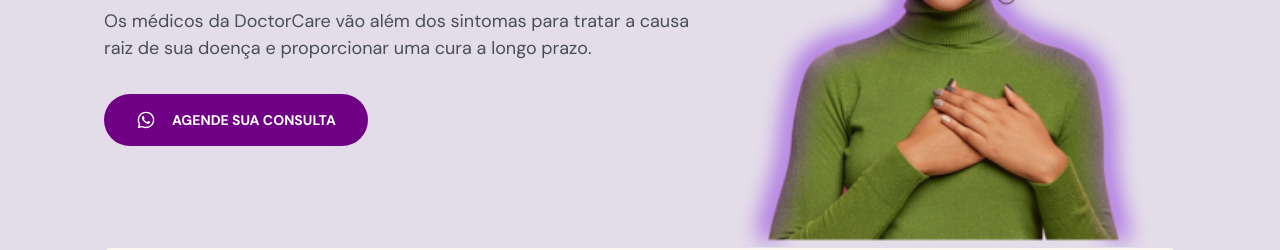
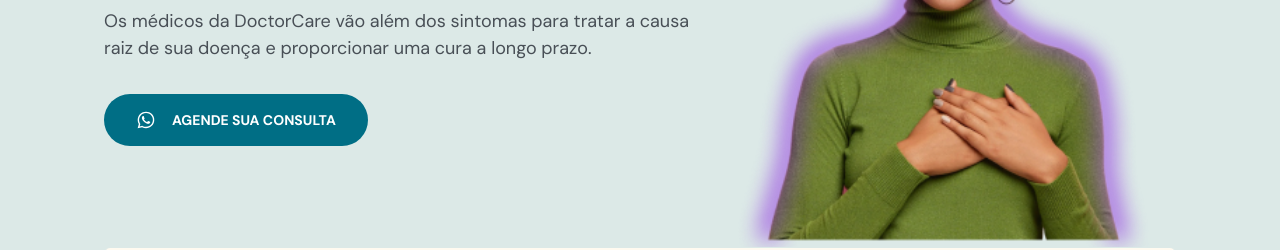
Before and after one commit to JoaoVlltor/DoctorCare, a plain HTML site: page index.html in a window 1280 px wide. Shown: the part 361-611 px from the top of the page. Drawn offline with nearby package versions, Linux system fonts and the light colour scheme.

Commit message:
Update 5

```diff
--- a/style.css
+++ b/style.css
@@ -6,7 +6,7 @@
 }
 
 :root {
-  --hue: 290;
+  --hue: 190;
   --primary-color: hsl(var(--hue), 100%, 26%);
   --headline: hsl(210, 11%, 15%);
   --paragraph: hsl(210, 9%, 31%);
```
